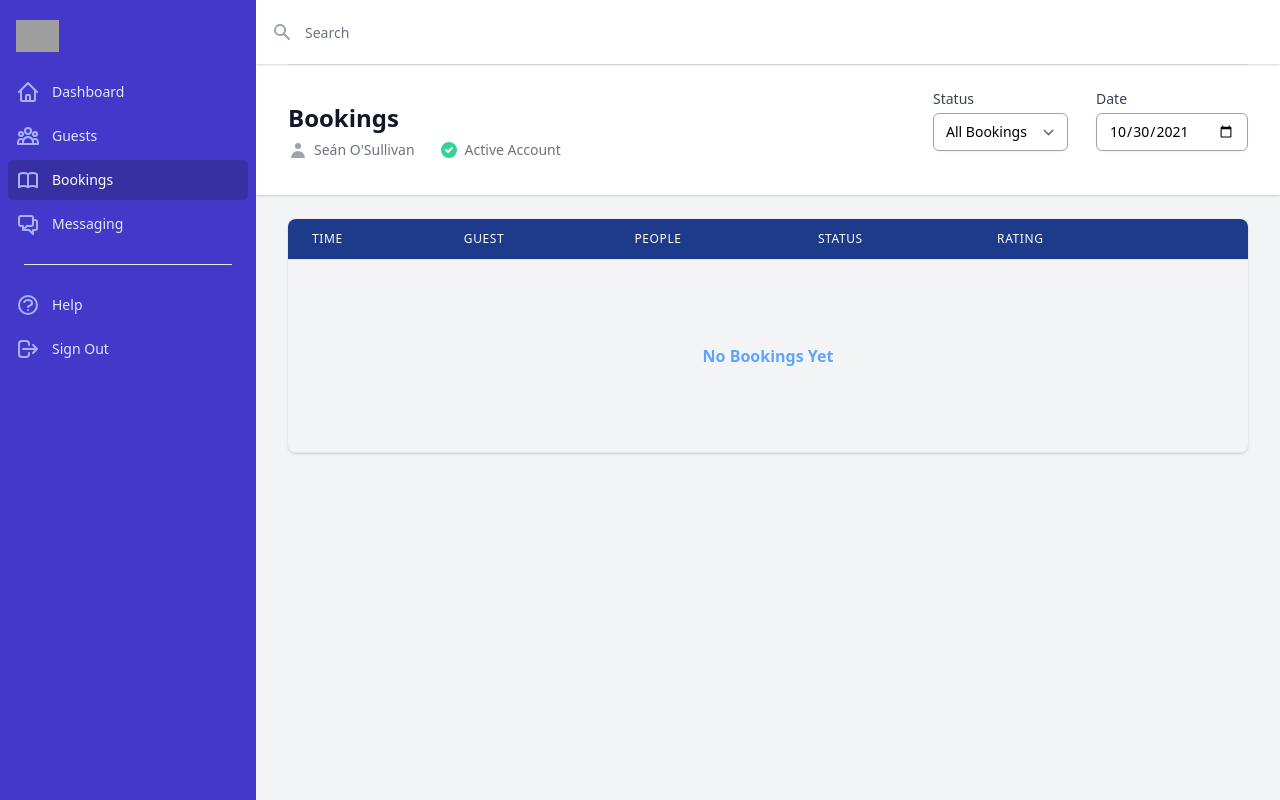
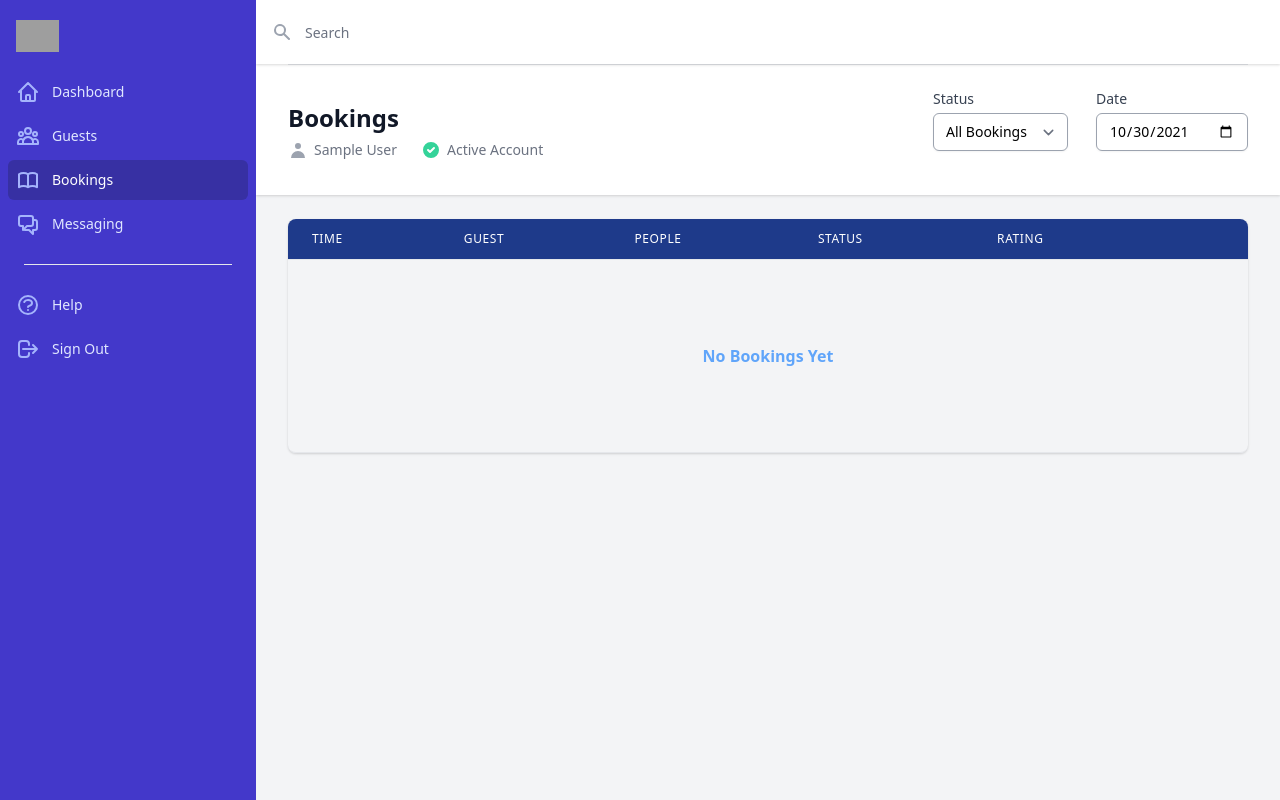
Before and after one commit to sreninc/restdos-final, a Django app: page /bookings/ in a window 1280 px wide. Run offline with Django 3.2, Linux system fonts and the light colour scheme; the visitor is signed in with stand-in values (Sample User, id 1); data that the repository does not hold is empty; some libraries are stand-ins or nearby versions; grey boxes are pictures that could not be loaded.

Commit message:
STYLE: Updated user name and header width in base-app

```diff
--- a/theme/templates/bases/base-app.html
+++ b/theme/templates/bases/base-app.html
@@ -228,7 +228,7 @@
     <main class="flex-1 relative overflow-y-auto focus:outline-none">
       <!-- Page header -->
       <div class="bg-white shadow">
-        <div class="px-4 sm:px-6 lg:max-w-6xl lg:mx-auto lg:px-8">
+        <div class="px-4 sm:px-6 lg:max-w-7xl lg:mx-auto lg:px-8">
           <div class="py-6 md:flex md:items-center md:justify-between lg:border-t lg:border-gray-200">
             <div class="flex-1 min-w-0">
               <!-- Profile -->
@@ -248,7 +248,7 @@
                         <path fill-rule="evenodd" d="M10 9a3 3 0 100-6 3 3 0 000 6zm-7 9a7 7 0 1114 0H3z"
                           clip-rule="evenodd" />
                       </svg>
-                      Seán O'Sullivan
+                      {{ user.first_name }} {{ user.last_name }}
                     </dd>
                     <dt class="sr-only">Account status</dt>
                     <dd class="mt-3 flex items-center text-sm text-gray-500 font-medium sm:mr-6 sm:mt-0 capitalize">
```
